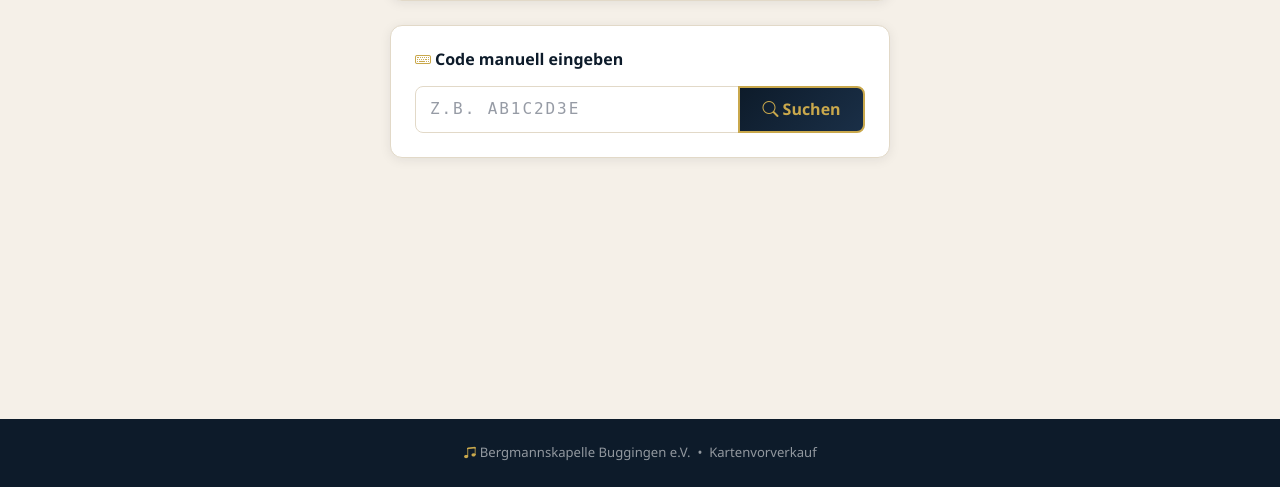
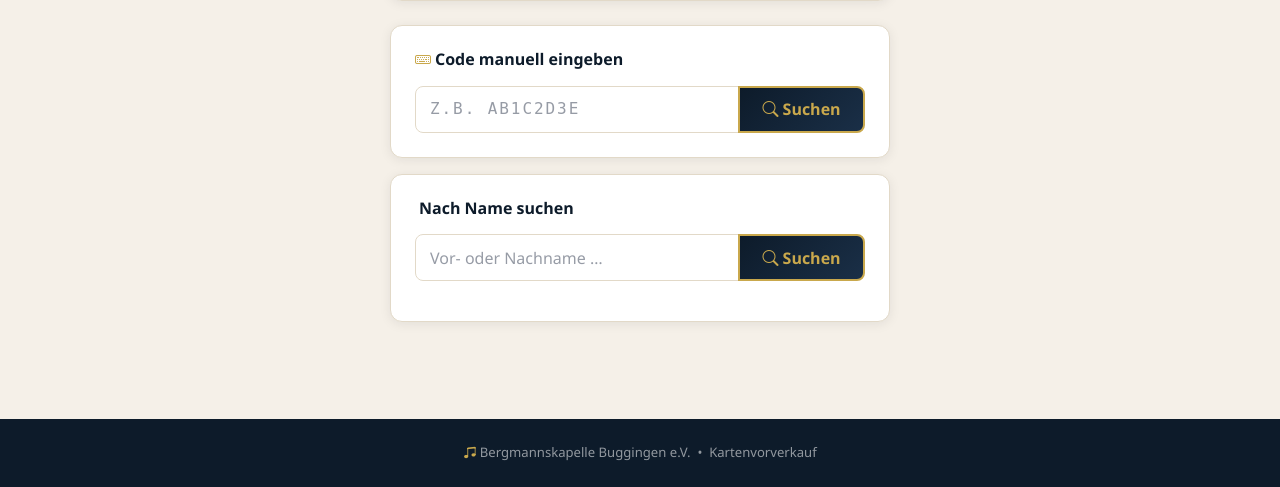
Before and after one commit to manuguth/bmk-tools, a Django app: page /tickets/einlass/scanner/ in a window 1280 px wide. Shown: the part 313-800 px from the top of the page. Run offline with Django 5.2, Linux system fonts and the light colour scheme; the visitor is signed in with stand-in values (Sample User, id 1); some libraries are stand-ins or nearby versions.

Commit message:
Add name search functionality to scanner and update URLs and views

```diff
--- a/tickets/templates/tickets/einlass_scanner.html
+++ b/tickets/templates/tickets/einlass_scanner.html
@@ -61,6 +61,27 @@
                 </button>
             </div>
         </form>
+    </div>
+
+    <div class="ticket-card p-4 mt-3">
+        <h6 class="fw-bold mb-3" style="color: var(--tickets-navy);">
+            <i class="bi bi-person-search me-1" style="color: var(--tickets-gold);"></i>Nach Name suchen
+        </h6>
+        <div class="input-group mb-3">
+            <input
+                type="text"
+                id="name-search-input"
+                class="form-control form-control-lg"
+                placeholder="Vor- oder Nachname …"
+                autocomplete="off"
+                autocorrect="off"
+                spellcheck="false"
+                minlength="2">
+            <button id="name-search-btn" class="btn btn-tickets-primary" type="button">
+                <i class="bi bi-search me-1"></i>Suchen
+            </button>
+        </div>
+        <div id="name-search-results"></div>
     </div>
 
 </div>
@@ -176,4 +197,76 @@
     });
 }());
 </script>
+
+<script>
+(function () {
+    'use strict';
+
+    var searchUrl = "{% url 'tickets:einlass_name_search' %}";
+    var input = document.getElementById('name-search-input');
+    var btn = document.getElementById('name-search-btn');
+    var resultsDiv = document.getElementById('name-search-results');
+    var debounceTimer = null;
+
+    function renderResults(data) {
+        if (!data.results || data.results.length === 0) {
+            resultsDiv.innerHTML = '<p class="text-muted small mb-0">Keine Ergebnisse gefunden.</p>';
+            return;
+        }
+        var html = '<ul class="list-group list-group-flush">';
+        data.results.forEach(function (r) {
+            var collectedBadge = r.collected
+                ? '<span class="badge bg-success ms-1">Abgeholt</span>'
+                : '';
+            var statusBadge;
+            if (r.status === 'bestaetigt') {
+                statusBadge = '<span class="badge bg-primary ms-1">Bestätigt</span>';
+            } else if (r.status === 'storniert') {
+                statusBadge = '<span class="badge bg-danger ms-1">Storniert</span>';
+            } else {
+                statusBadge = '<span class="badge bg-secondary ms-1">' + r.status_display + '</span>';
+            }
+            html += '<li class="list-group-item px-0">'
+                + '<a href="' + r.url + '" class="d-flex justify-content-between align-items-center text-decoration-none">'
+                + '<div>'
+                + '<span class="fw-semibold" style="color: var(--tickets-navy);">' + r.name + '</span>'
+                + statusBadge + collectedBadge
+                + '<br><small class="text-muted">' + r.concert + ' &middot; ' + r.code + '</small>'
+                + '</div>'
+                + '<i class="bi bi-chevron-right text-muted"></i>'
+                + '</a>'
+                + '</li>';
+        });
+        html += '</ul>';
+        resultsDiv.innerHTML = html;
+    }
+
+    function doSearch() {
+        var q = input.value.trim();
+        if (q.length < 2) {
+            resultsDiv.innerHTML = '';
+            return;
+        }
+        fetch(searchUrl + '?q=' + encodeURIComponent(q), {
+            headers: {'X-Requested-With': 'XMLHttpRequest'}
+        })
+        .then(function (resp) { return resp.json(); })
+        .then(renderResults)
+        .catch(function () {
+            resultsDiv.innerHTML = '<p class="text-danger small mb-0">Fehler bei der Suche.</p>';
+        });
+    }
+
+    input.addEventListener('input', function () {
+        clearTimeout(debounceTimer);
+        debounceTimer = setTimeout(doSearch, 300);
+    });
+
+    btn.addEventListener('click', doSearch);
+
+    input.addEventListener('keydown', function (e) {
+        if (e.key === 'Enter') { e.preventDefault(); doSearch(); }
+    });
+}());
+</script>
 {% endblock %}
--- a/tickets/urls.py
+++ b/tickets/urls.py
@@ -37,6 +37,7 @@ urlpatterns = [
     ),
     # Einlass scanner and order detail (staff only)
     path("einlass/scanner/", views.einlass_scanner, name="einlass_scanner"),
+    path("einlass/search/", views.einlass_name_search, name="einlass_name_search"),
     path(
         "einlass/<str:confirmation_code>/",
         views.einlass_detail,
--- a/tickets/views.py
+++ b/tickets/views.py
@@ -391,6 +391,40 @@ def einlass_scanner(request):
 
 
 @scanner_required
+def einlass_name_search(request):
+    """Scanner: search orders by customer name (JSON, GET)."""
+    query = request.GET.get("q", "").strip()
+    if len(query) < 2:
+        return JsonResponse({"results": []})
+    terms = query.split()
+    # Build a broad OR filter: any term matching firstname or lastname qualifies.
+    combined = db_models.Q()
+    for term in terms:
+        combined |= (
+            db_models.Q(customer_firstname__icontains=term)
+            | db_models.Q(customer_lastname__icontains=term)
+        )
+    qs = (
+        TicketOrder.objects.select_related("concert")
+        .filter(combined)
+        .order_by("customer_lastname", "customer_firstname")[:50]
+    )
+    results = [
+        {
+            "code": o.confirmation_code,
+            "name": o.customer_full_name,
+            "concert": o.concert.name,
+            "status": o.status,
+            "status_display": o.get_status_display(),
+            "collected": o.collected,
+            "url": reverse("tickets:einlass_detail", args=[o.confirmation_code]),
+        }
+        for o in qs
+    ]
+    return JsonResponse({"results": results})
+
+
+@scanner_required
 def einlass_detail(request, confirmation_code):
     """Scanner: show order details and allow marking as collected."""
     order = get_object_or_404(TicketOrder, confirmation_code=confirmation_code)
```
Also changed, not shown: tickets/README.md.
